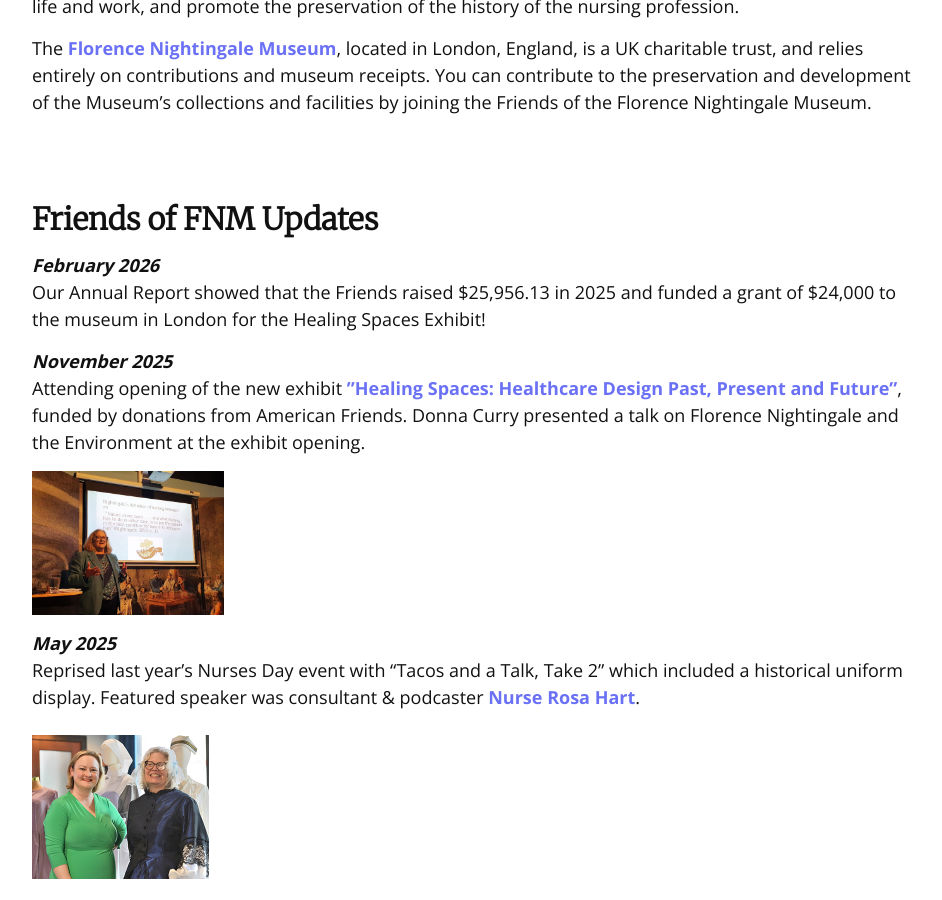
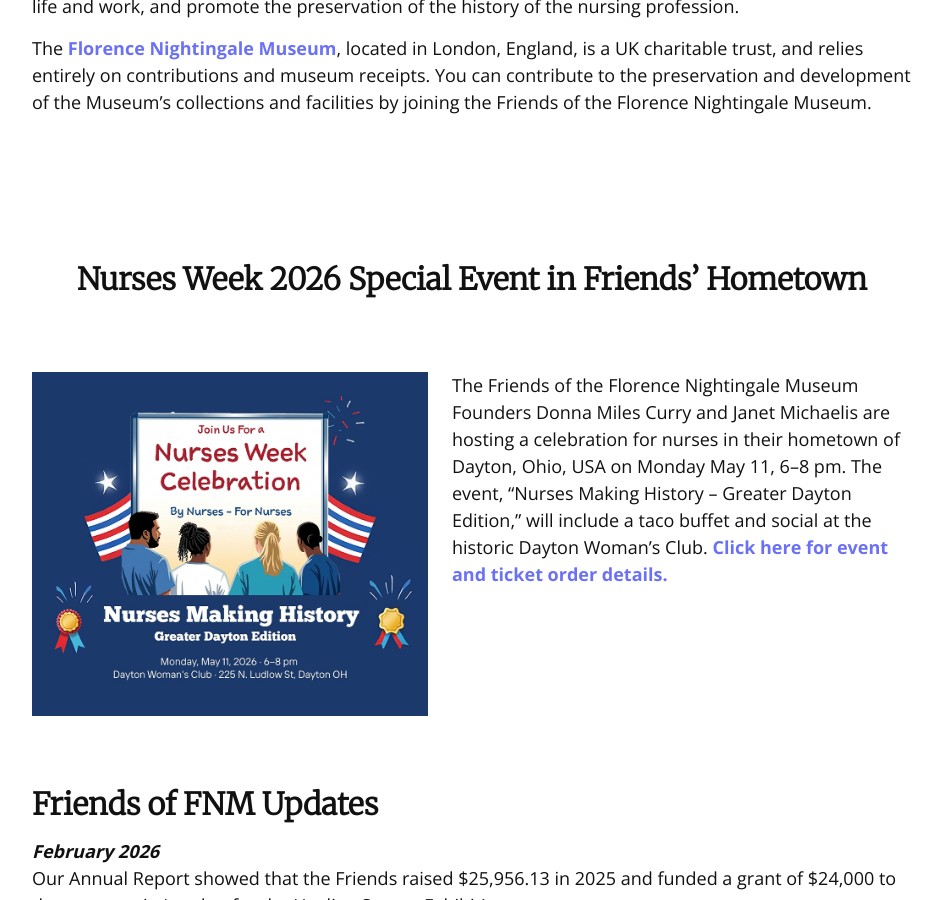
Before and after one commit to codefordayton/friendsoffnm.org, a Jekyll site: the page built from index.html, in a window 1280 px wide and 900 px high, scrolled down 578 px. Shown: the whole window, without its empty margins (168-1110 px from the left). Built offline with Jekyll 4.4.1, drawn with Linux system fonts in a browser that asks for light colours; nearby versions of some CDN libraries.

Commit message:
Add Nurses Week 2026 event section and PDF details page
- Copy Celebration_Square-plain.png to img/
- Copy nurses-making-history.pdf to pdfs/
- Create nurses-making-history.html to display the event PDF
- Add two-column section on index.html above Friends of FNM Updates
  with headline, event image, and description linking to the new page

Co-Authored-By: Claude Sonnet 4.6 <noreply@anthropic.com>

```diff
--- a/index.html
+++ b/index.html
@@ -14,6 +14,19 @@ Based in the US, the Friends share the  Museum’s mission to celebrate Florence
   <p>
 The <a href="https://www.florence-nightingale.co.uk/">Florence Nightingale Museum</a>, located in London, England, is a UK charitable trust, and relies entirely on contributions and museum receipts. You can contribute to the preservation and development of the Museum’s collections and facilities by joining the Friends of the Florence Nightingale Museum.
   </p>
+</div>
+<div class="centered">
+<section id="nurses-week-2026">
+  <h2 class="t-section-headline">Nurses Week 2026 Special Event in Friends&rsquo; Hometown</h2>
+  <div style="display:flex; align-items:stretch; gap:1.5rem; margin-top:0.5rem;">
+    <div style="flex:0 0 auto; max-width:45%; overflow:hidden;">
+      <img src="img/Celebration_Square-plain.png" alt="Celebration Square, Dayton, Ohio" style="height:100%; width:100%; object-fit:cover; display:block;" />
+    </div>
+    <div style="flex:1; text-align:left;">
+      <p>The Friends of the Florence Nightingale Museum Founders Donna Miles Curry and Janet Michaelis are hosting a celebration for nurses in their hometown of Dayton, Ohio, USA on Monday May 11, 6&ndash;8 pm. The event, &ldquo;Nurses Making History &ndash; Greater Dayton Edition,&rdquo; will include a taco buffet and social at the historic Dayton Woman&rsquo;s Club. <a href="nurses-making-history.html">Click here for event and ticket order details.</a></p>
+    </div>
+  </div>
+</section>
 </div>
 <div class="centered">
 <section id="friends-update">
```
Also changed, not shown: nurses-making-history.html (added, +9 -0 lines), img/Celebration_Square-plain.png (added), 1 other file.
